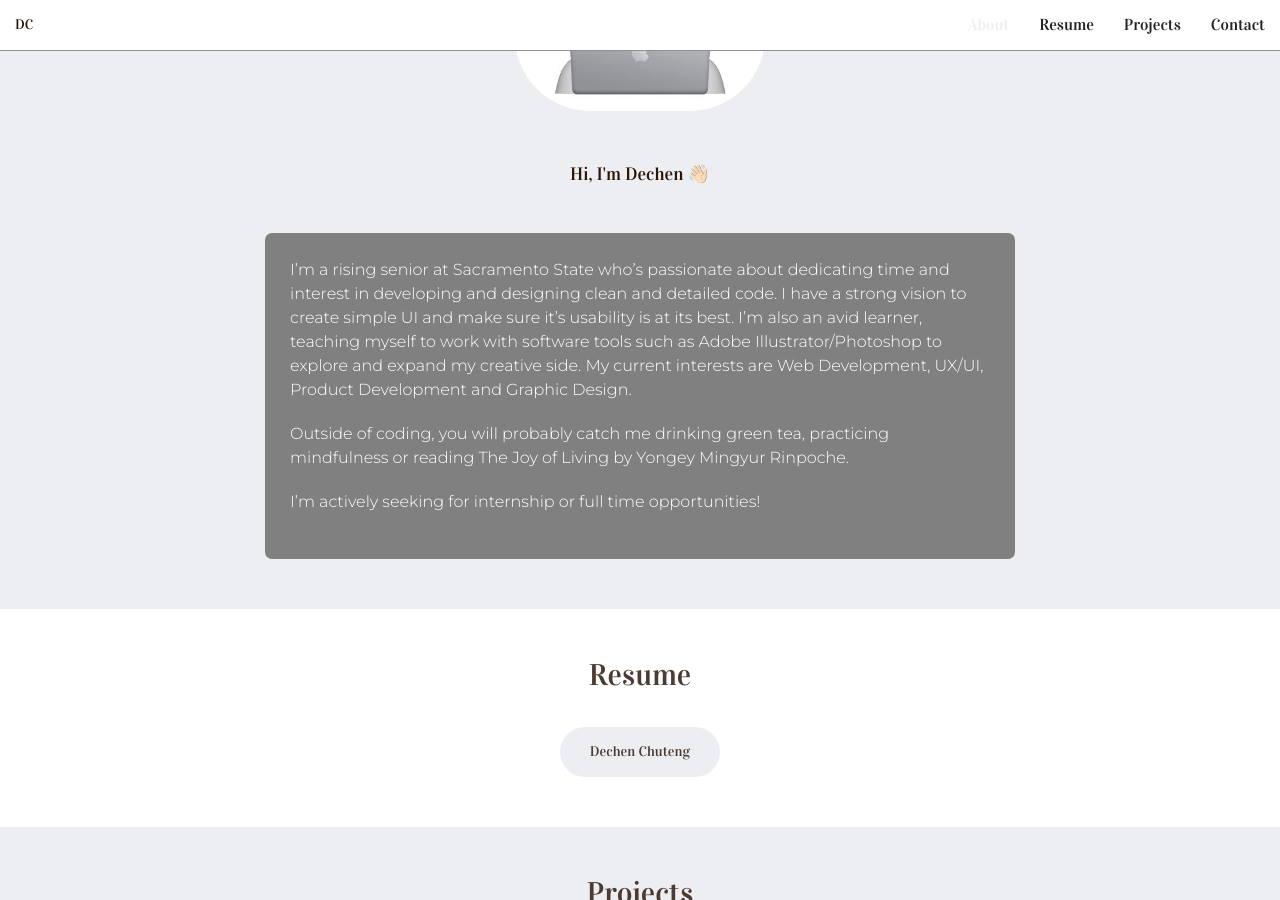
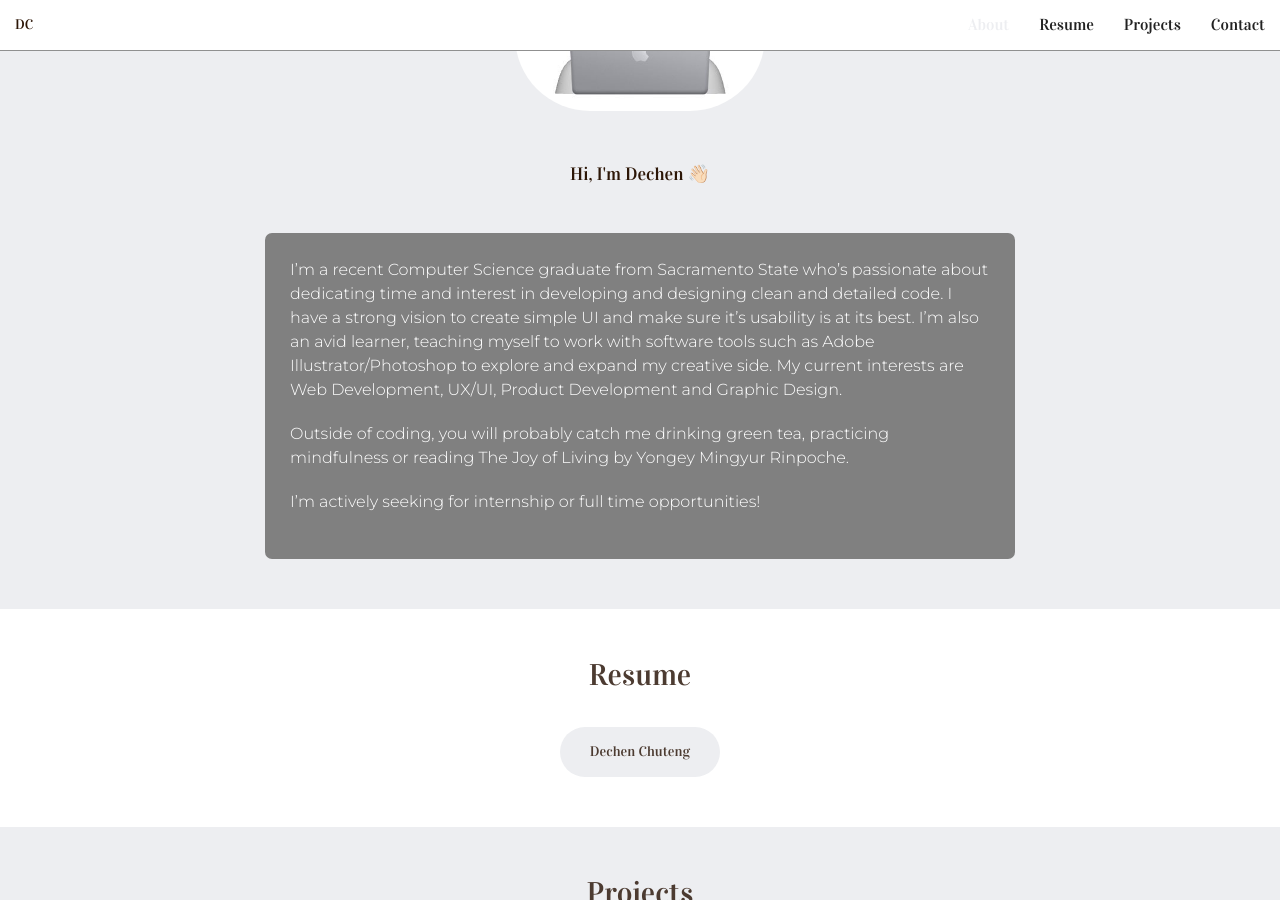
Before and after one commit to ddsooxo/ddsooxo.github.io, a Jekyll site: the page built from index.html, in a window 1280 px wide and 900 px high, scrolled down 1182 px. Built offline with Jekyll 4.4.1, drawn with Linux system fonts in a browser that asks for light colours.

Commit message:
updated about me section

```diff
--- a/_includes/call-to-action.html
+++ b/_includes/call-to-action.html
@@ -7,7 +7,7 @@
         <p id="Hi-section" style="padding: 25px"> Hi, I'm Dechen 👋🏻 </p>
         <section style="background-color: #808080; border-radius: 0.5em; padding: 25px">
           <p style="text-align: left">
-            I’m a rising senior at Sacramento State who’s passionate about
+            I’m a recent Computer Science graduate from Sacramento State who’s passionate about
             dedicating time and interest in developing and designing clean and
             detailed code. I have a strong vision to create simple UI and make
             sure it’s usability is at its best. I’m also an avid learner,
```
